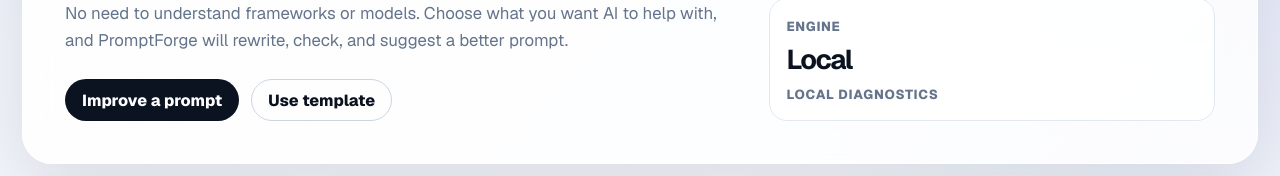
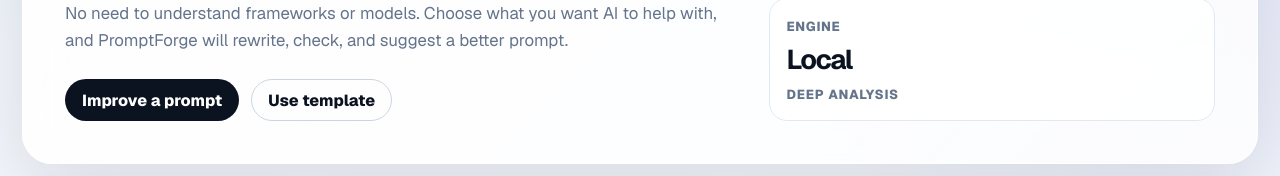
Before and after one commit to twilightt1/prompt-forge, a Next.js app: page / in a window 1280 px wide. Shown: the part 418-594 px from the top of the page. Built offline with nearby package versions, Linux system fonts and the light colour scheme; no server answers.

Commit message:
feat: add interactive PromptStudio playground component with multi-language and custom framework options

```diff
--- a/src/components/prompt-studio.tsx
+++ b/src/components/prompt-studio.tsx
@@ -347,7 +347,7 @@ export function PromptStudio() {
           <div className="hero-metrics" aria-label="Current prompt metrics">
             <article><span>{t.score}</span><strong>{displayScore}</strong><small>{displayGrade}</small></article>
             <article><span>{t.mode}</span><strong>{activeMode?.label ?? mode}</strong><small>{style}</small></article>
-            <article><span>{t.engine}</span><strong>{result.source === "llm" ? t.ai : t.local}</strong><small>{result.model ?? t.diagnosticsSmall}</small></article>
+            <article><span>{t.engine}</span><strong>{result.source === "llm" ? t.ai : t.local}</strong><small>{result.model ? "Deep Analysis" : t.diagnosticsSmall}</small></article>
           </div>
         </section>
       </header>
@@ -419,7 +419,7 @@ export function PromptStudio() {
           <div className="status-row">
             <p className="source-pill" data-source={result.source}>{result.source === "llm" ? t.aiEnhanced : t.diagnostics}</p>
             {/* <p className="meta-pill">{result.model ?? t.unknownModel}</p> */}
-            {typeof result.latencyMs === "number" && <p className="meta-pill">{result.latencyMs}ms</p>}
+            {typeof result.latencyMs === "number" && <p className="meta-pill">{result.latencyMs > 60000 ? `${Math.floor(result.latencyMs / 60000) > 0 ? `${Math.floor(result.latencyMs / 60000)}m ` : ""}${Math.floor((result.latencyMs % 60000) / 1000)}s` : `${result.latencyMs}ms`}</p>}
           </div>
 
           <div className="tab-row" role="tablist" aria-label={t.resultTabsAria}>
```
